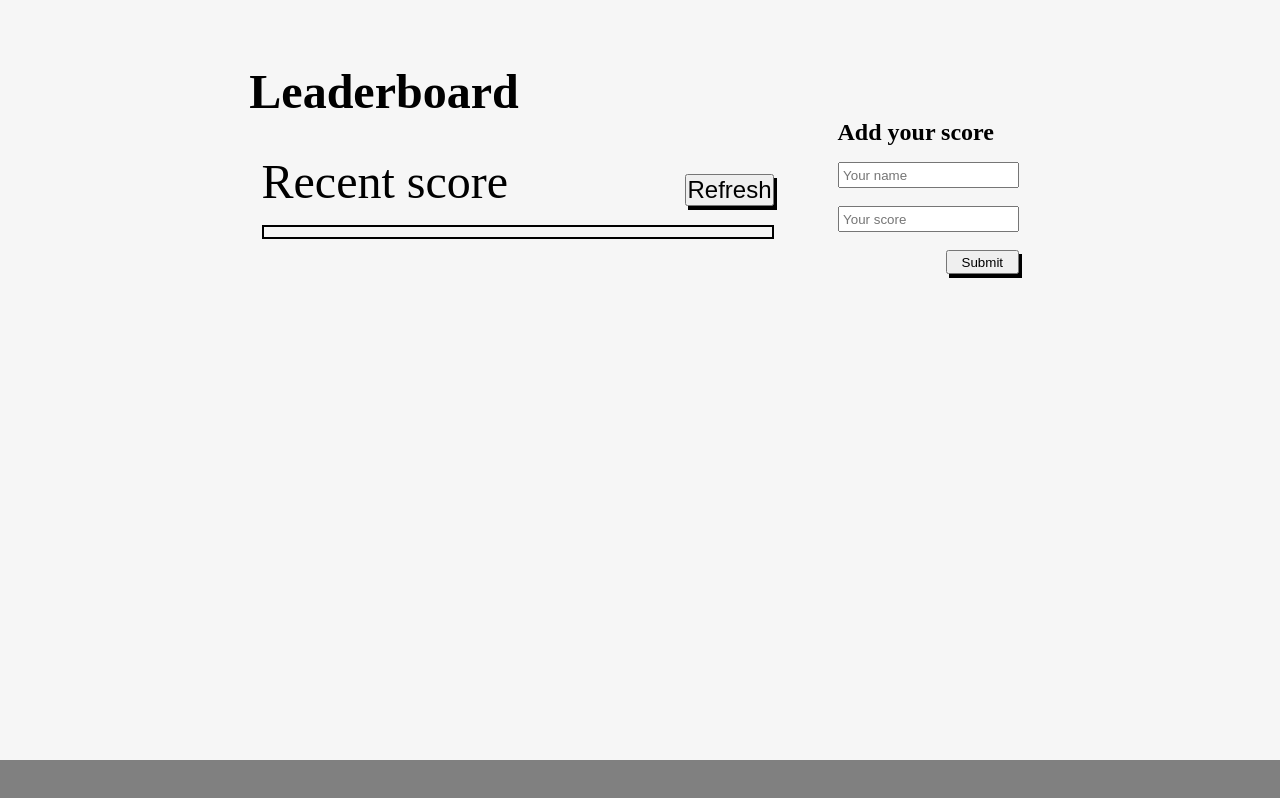
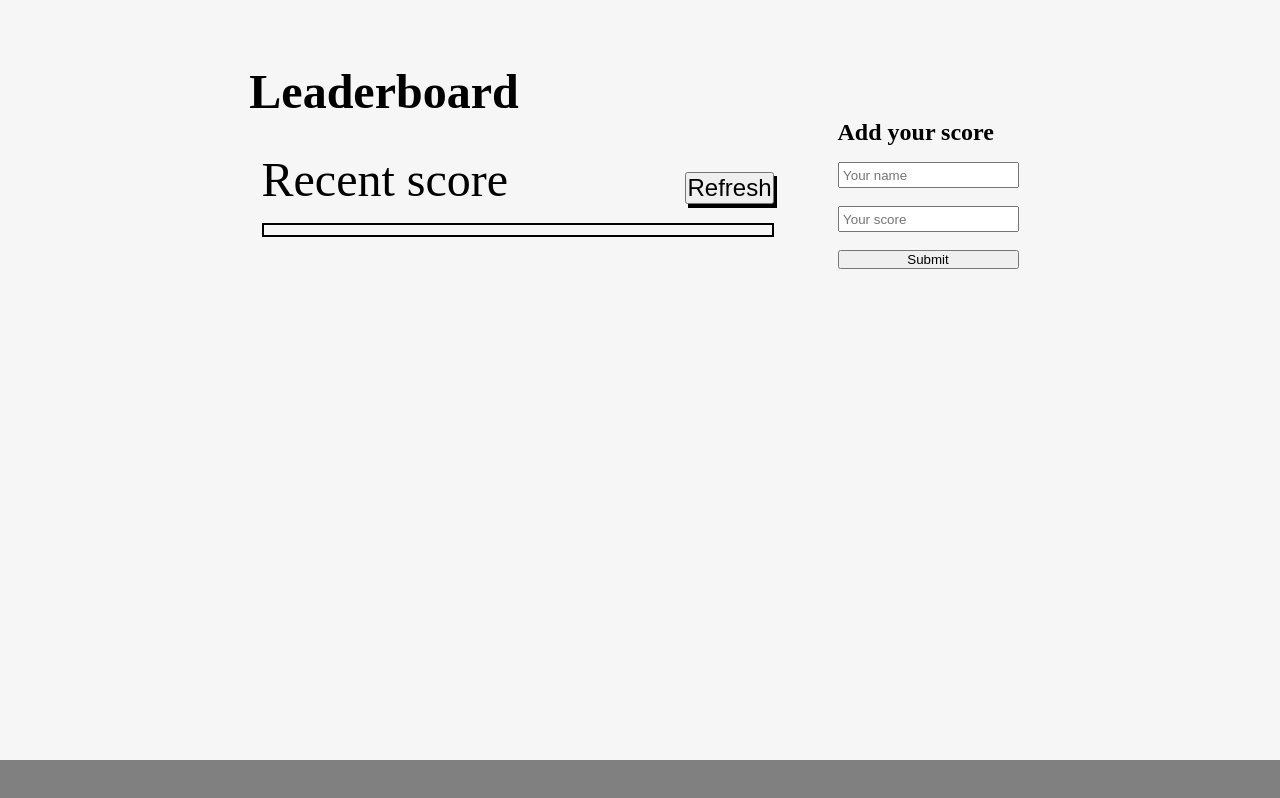
Before and after one commit to CaptainBawa/ScoreTracker, a website built with webpack: page src/index.html in a window 1280 px wide. Built offline with nearby package versions, Linux system fonts and the light colour scheme.

Commit message:
Change input to button

```diff
--- a/src/index.html
+++ b/src/index.html
@@ -19,7 +19,8 @@
         <form>
           <input type="text" id="name" placeholder="Your name"><br>
           <input type="text" id="score" placeholder="Your score"><br>
-          <input type="submit" id="button" value="Submit">
+          <!-- <input type="submit" class="button" value="Submit"> -->
+          <button type="button" class="button">Submit</button>
         </form>
       </section>
     </main>
```
